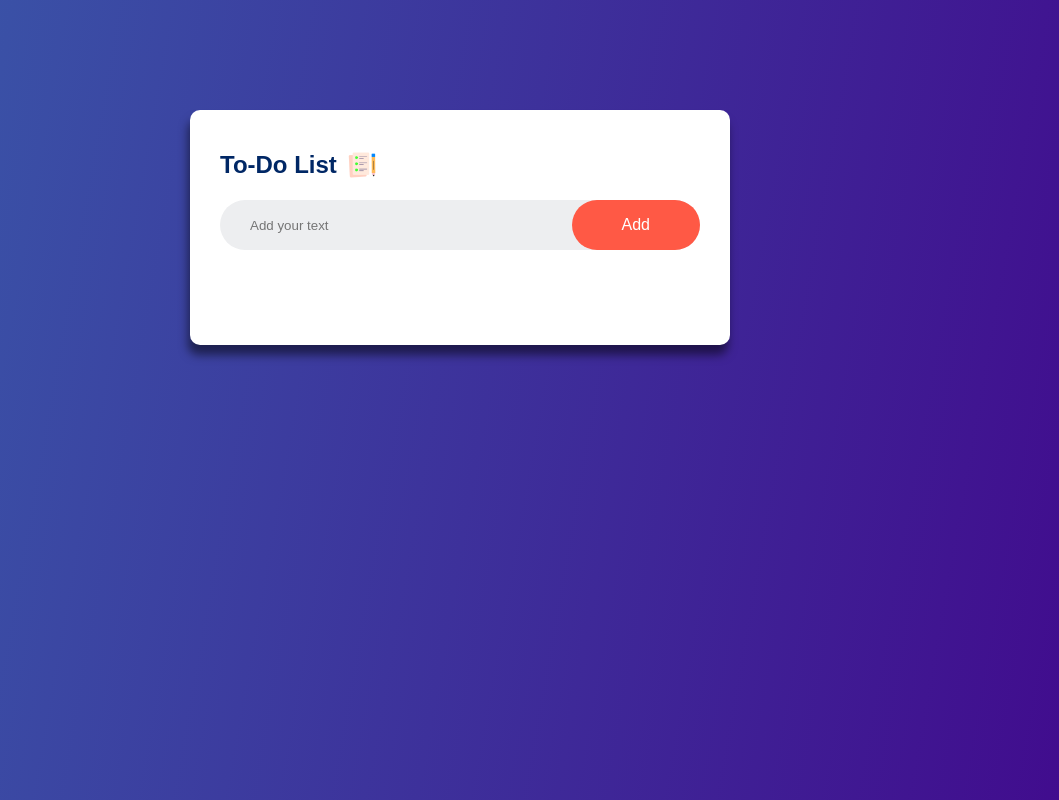
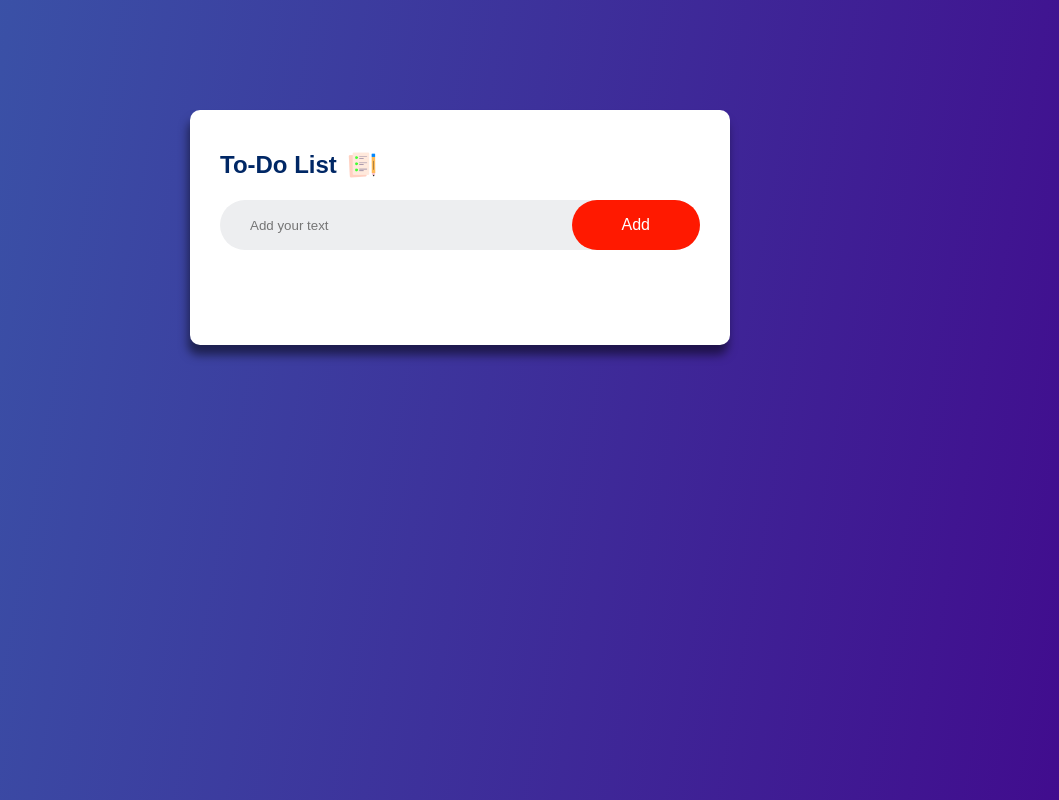
Before and after one commit to suraj-sks27/javascript-Projects, a plain HTML site: page Todo List App/index.html in a window 1280 px wide. In both pictures the pointer is over the button "Add". Shown: the whole page, without its empty margins (180-1239 px from the left). Drawn offline with Linux system fonts and the light colour scheme.

Commit message:
"modified"

```diff
--- a/Todo List App/style.css
+++ b/Todo List App/style.css
@@ -67,6 +67,10 @@ button {
 
   font-size: 16px;
   border-radius: 40px;
+  transition: all 0.3s ease;
+}
+button:hover {
+  background-color: #ff1900;
 }
 
 ul li {
```
